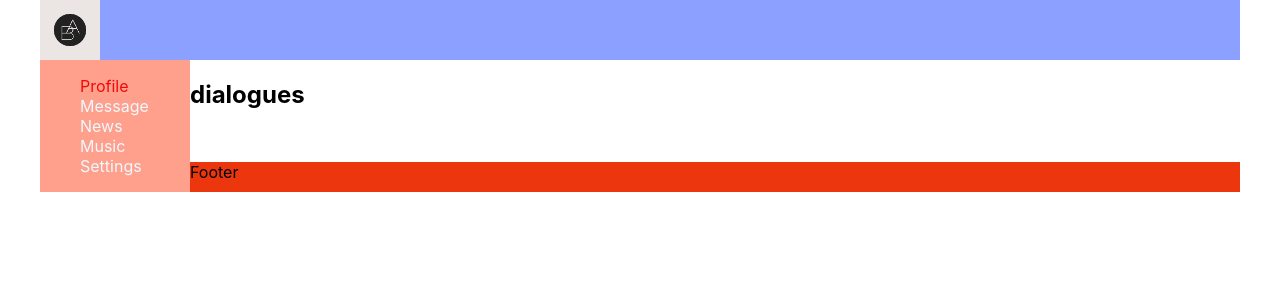
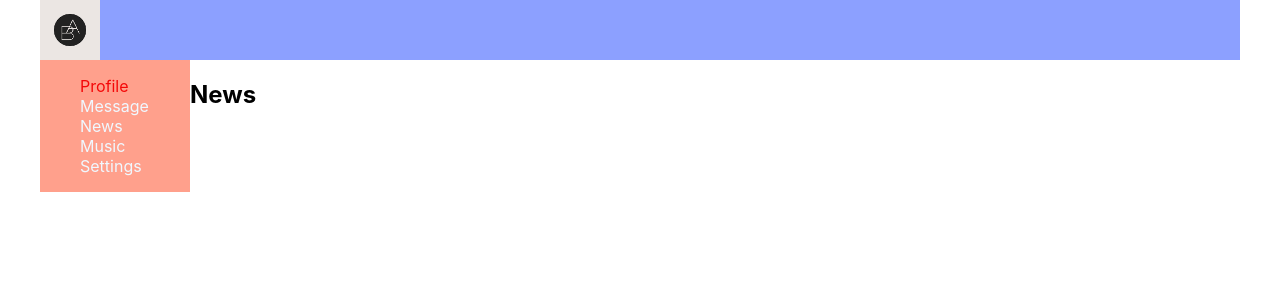
Before and after one commit to RomanSenkevih/React__Social-network, a React (Create React App) app in the folder Social-network/: page /News in a window 1280 px wide. Shown: the top 300 px of the page. Built offline with nearby package versions, Linux system fonts and the light colour scheme.

Commit message:
видео 19(route, browser-router, маршрутизация)

```diff
--- a/Social-network/package.json
+++ b/Social-network/package.json
@@ -8,6 +8,7 @@
     "@testing-library/user-event": "^13.5.0",
     "react": "^18.2.0",
     "react-dom": "^18.2.0",
+    "react-router-dom": "^6.10.0",
     "react-scripts": "5.0.1",
     "web-vitals": "^2.1.4"
   },
--- a/Social-network/src/App.js
+++ b/Social-network/src/App.js
@@ -1,22 +1,35 @@
+
 import "./App.css";
-import Dialogues from "./components/Dialogues/Dialogues";
+import Dialogs from "./components/Dialogs/Dialogs";
 import Footer from "./components/Footer/Footer.jsx";
 import Header from "./components/Header/Header.jsx";
+import Music from "./components/Music/Music";
+import News from "./components/News/News";
+import Settings from "./components/Settings/Settings";
 import Nav from "./components/Nav/Nav.jsx";
 import Profile from "./components/Profile/Profile.jsx";
+import { BrowserRouter, Route, Routes } from 'react-router-dom';
+
 
 
 const App = () => {
   return (
-    <section className="page">
+    <BrowserRouter>
+      <div className='page'>
         <Header />
         <Nav />
-        <main className="main">
-          <Dialogues />
-        </main>
-        {/* <Profile /> */}
-        <Footer />
-      </section>
+        <div className='main'>
+          <Routes>
+            <Route path="/Profile" element={<Profile/>} />
+            <Route path="/Dialogs" element={<Dialogs/>} />
+            <Route path="/Music" element={<Music/>} />
+            <Route path="/News" element={<News/>} />
+            <Route path="/Settings" element={<Settings/>} />
+          </Routes>
+        </div>
+      </div>
+    </BrowserRouter>
+
   );
 }
 
--- a/Social-network/src/components/Dialogues/Dialogues.jsx
+++ b/Social-network/src/components/Dialogs/Dialogs.jsx
@@ -1,6 +1,6 @@
-import s from './Dialogues.module.css'
+import s from './Dialogs.module.css'
 
-const Dialogues = (props) => {
+const Dialogs = (props) => {
     return (
         <>
             <h2>
@@ -10,4 +10,4 @@
     )
 }
 
-export default Dialogues;
+export default Dialogs;
--- /dev/null
+++ b/Social-network/src/components/Music/Music.jsx
@@ -0,0 +1,13 @@
+import s from './Music.module.css'
+
+const Music = (props) => {
+    return (
+        <>
+            <h2>
+            Music
+            </h2>
+        </>
+    )
+}
+
+export default Music;
--- a/Social-network/src/components/Nav/Nav.jsx
+++ b/Social-network/src/components/Nav/Nav.jsx
@@ -5,11 +5,11 @@
         <>
             <nav className={s.nav}>
             <ul>
-                <li className={`${s.link} ${s.active}`}><a href="#s"> Profile</a></li>
-                <li className={s.link}><a href="#s">Message</a></li>
-                <li className={s.link}><a href="#s">News</a></li>
-                <li className={s.link}><a href="#s">Music</a></li>
-                <li className={s.link}><a href="#s">Settings</a></li>
+                <li className={`${s.link} ${s.active}`}><a href="/Profile">Profile</a></li>
+                <li className={s.link}><a href="/Dialogs">Message</a></li>
+                <li className={s.link}><a href="/News">News</a></li>
+                <li className={s.link}><a href="/Music">Music</a></li>
+                <li className={s.link}><a href="/Settings">Settings</a></li>
             </ul>
         </nav>
         </>
--- /dev/null
+++ b/Social-network/src/components/News/News.jsx
@@ -0,0 +1,13 @@
+import s from './News.module.css'
+
+const News = (props) => {
+    return (
+        <>
+            <h2>
+            News
+            </h2>
+        </>
+    )
+}
+
+export default News;
--- /dev/null
+++ b/Social-network/src/components/Settings/Settings.jsx
@@ -0,0 +1,13 @@
+import s from './Settings.module.css'
+
+const Settings = (props) => {
+    return (
+        <>
+            <h2>
+            Settings
+            </h2>
+        </>
+    )
+}
+
+export default Settings;
```
Also changed, not shown: Social-network/src/components/Dialogs/Dialogs.module.css (added), Social-network/src/components/Music/Music.module.css (added), Social-network/src/components/News/News.module.css (added), Social-network/src/components/Settings/Settings.module.css (added), 1 other file (tests, documents, lock files or other folders).
